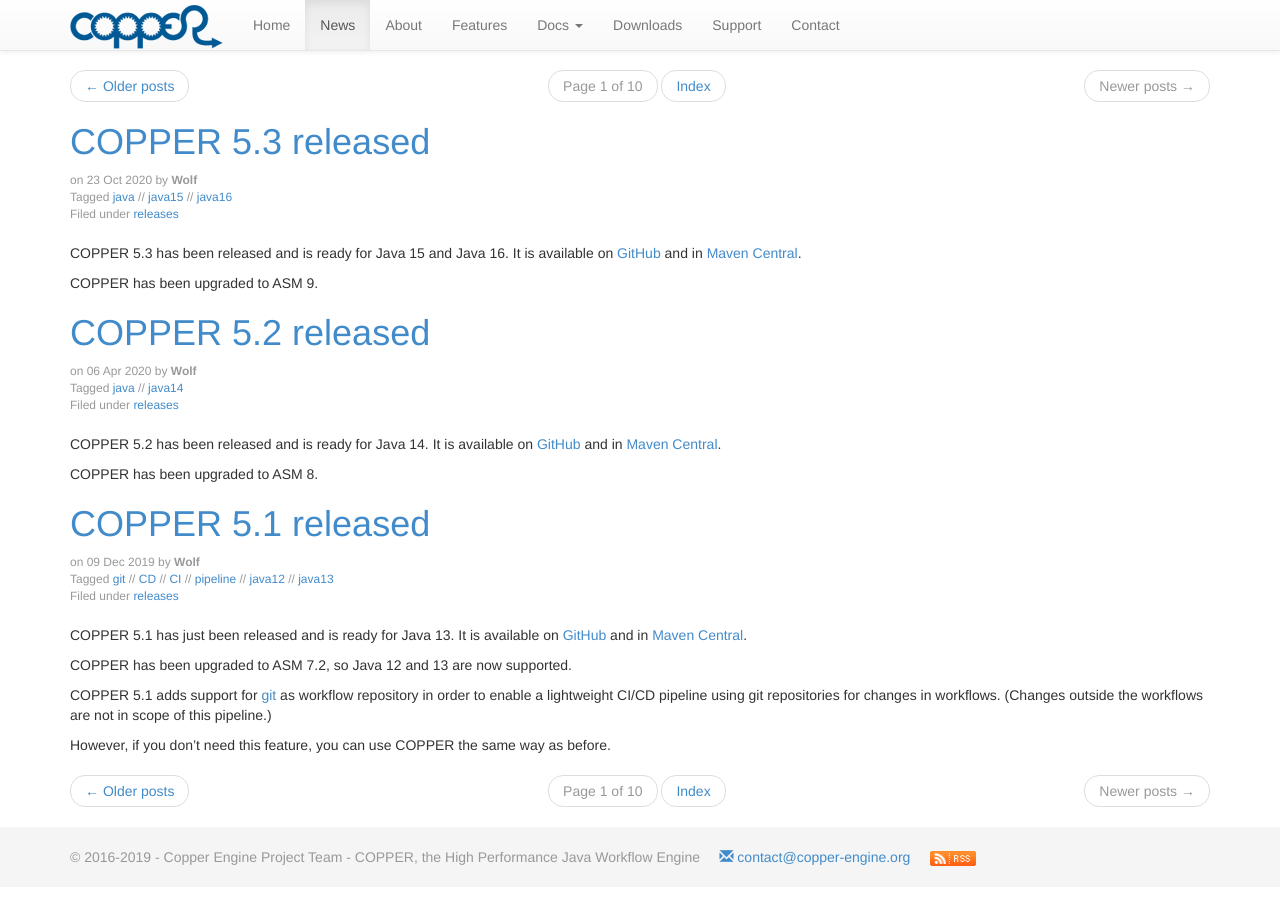
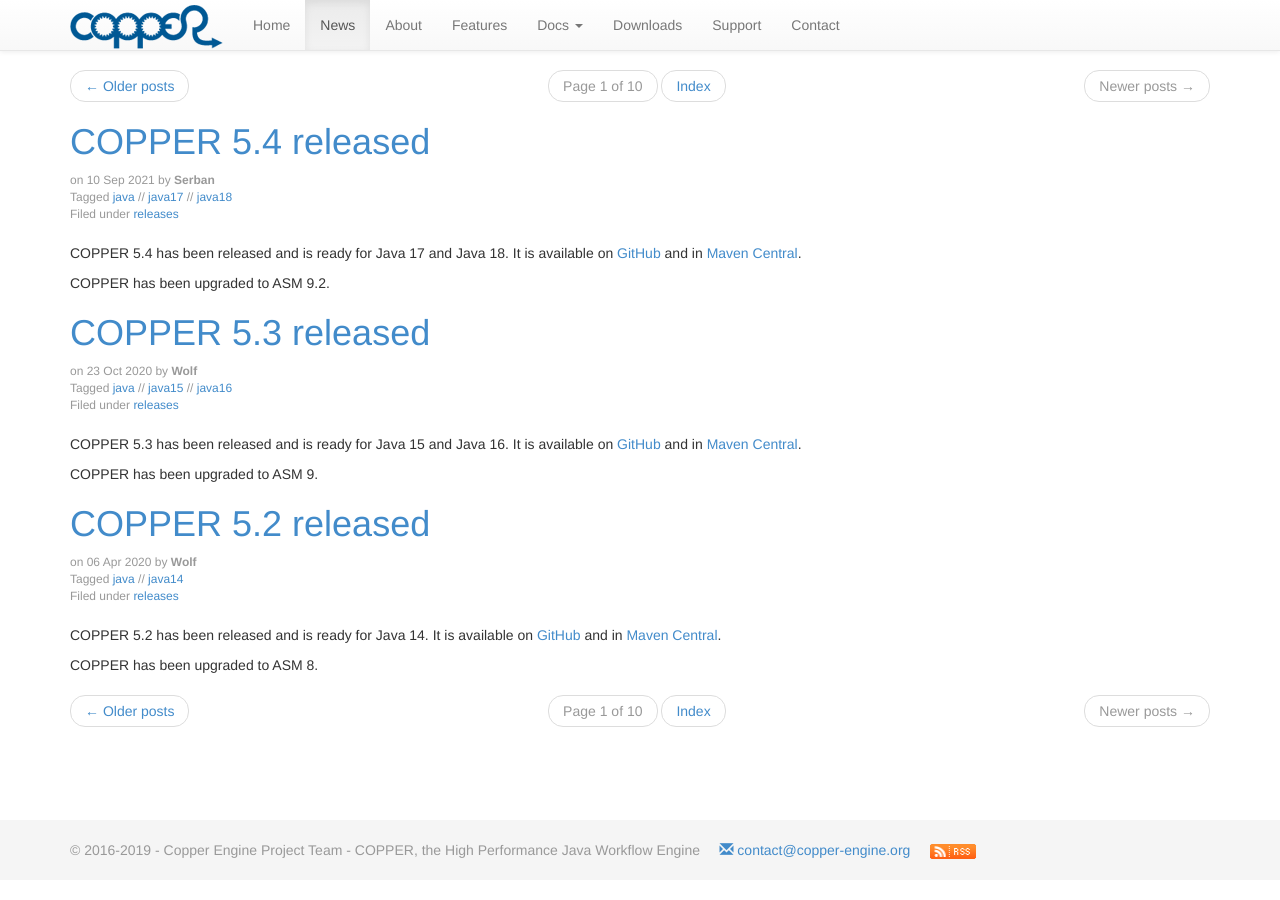
Before and after one commit to copper-engine/copper-engine.github.io, a Jekyll site: the page built from blog/index.html, in a window 1280 px wide. Built offline with Jekyll 4.4.1, drawn with Linux system fonts in a browser that asks for light colours; nearby versions of some CDN libraries; the list of posts is cut into pages by our own code.

Commit message:
Release 5.4.0

```diff
--- /dev/null
+++ b/_posts/2021-09-10-copper-5.4-released.md
@@ -0,0 +1,12 @@
+---
+layout: blog
+title: COPPER 5.4 released
+author: Serban
+tags: [java, java17, java18]
+categories: releases
+---
+
+COPPER 5.4 has been released and is ready for Java 17 and Java 18.
+It is available on [GitHub](https://github.com/copper-engine/copper-engine) and in [Maven Central](https://search.maven.org/search?q=g:org.copper-engine%20AND%20a:copper-coreengine&core=gav).
+
+COPPER has been upgraded to ASM 9.2.
--- a/index.html
+++ b/index.html
@@ -47,7 +47,7 @@
 
                 <p>Plus, you can dynamically modify workflows at runtime due to its automatic class reloading!</p>
 
-                <p>COPPER 5.x runs with Java 8, 9, 10, 11, 12, 13, 14, 15 and Java 16. Java 7 is supported by COPPER 4.x.</p>
+                <p>COPPER 5.4 runs with Java 8 to 18. Java 7 is supported by COPPER 4.x.</p>
 
                 <p><a class="btn btn-default" href="/about/" role="button">View details &raquo;</a></p>
             </div>
```
